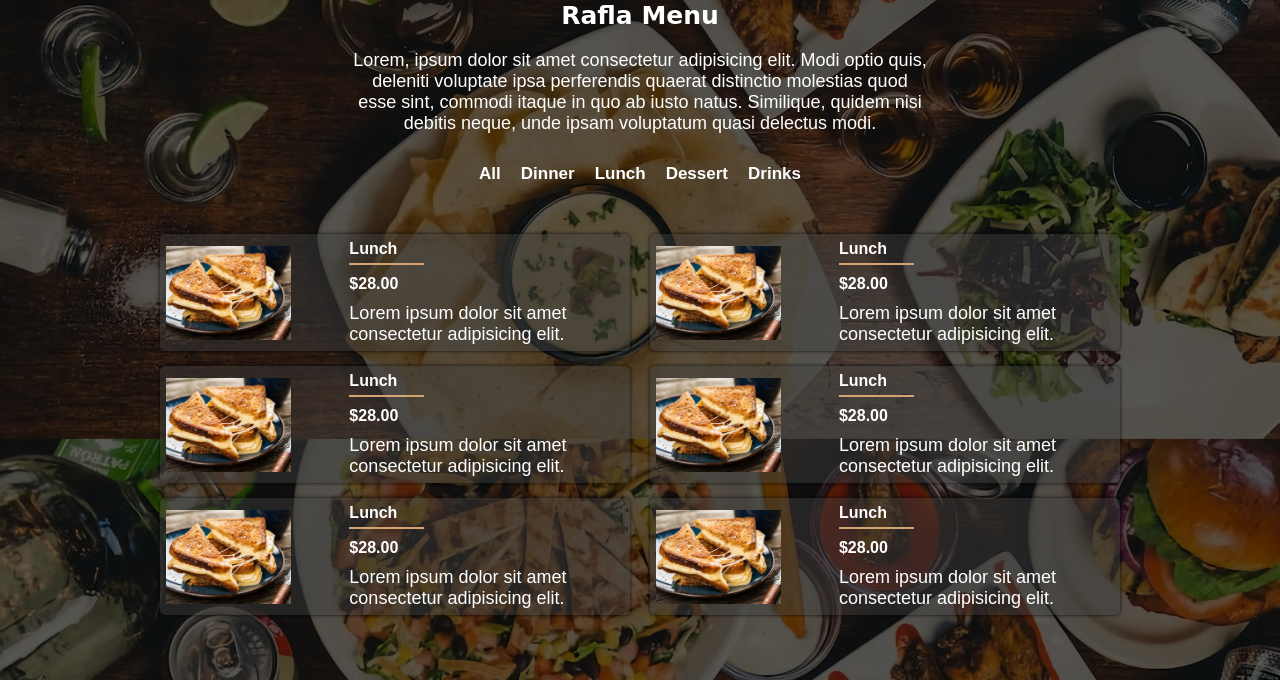
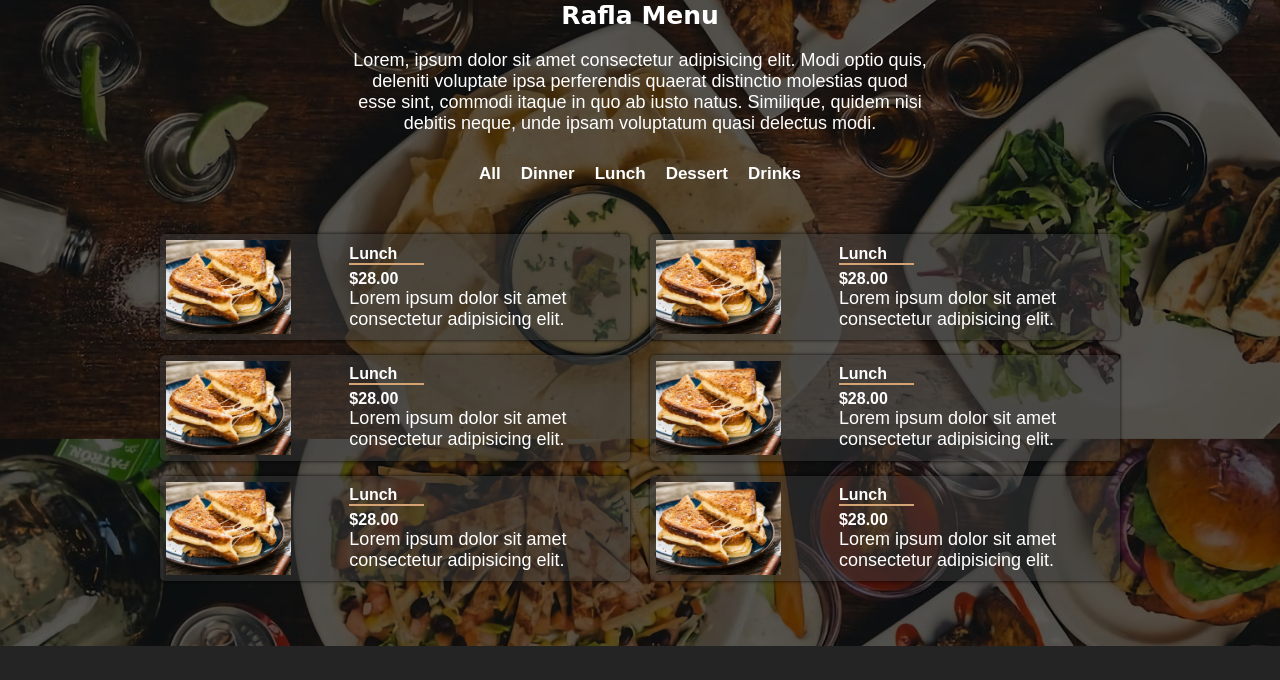
Before and after one commit to janhatanpaa/Group-14, a PHP site: page /lunch.html in a window 1280 px wide. Shown: the part 415-1095 px from the top of the page. After the commit the page ends 1061 px from the top, so only its background shows below. Run offline with PHP 8.4, Linux system fonts and the light colour scheme.

Commit message:
margin changes

```diff
--- a/css/menu.css
+++ b/css/menu.css
@@ -237,12 +237,14 @@ section{
     width: 75px;
     background: #d4a373;
     height: 2px;
-    margin: 5px 0px 10px 0px;
     border: 0;
+    margin-bottom: 5px;
 }
+
+
 .text section{
     font-weight: 600;
-    margin-bottom: 10px;
+    margin-bottom: 0px;
 }
 
 
```
